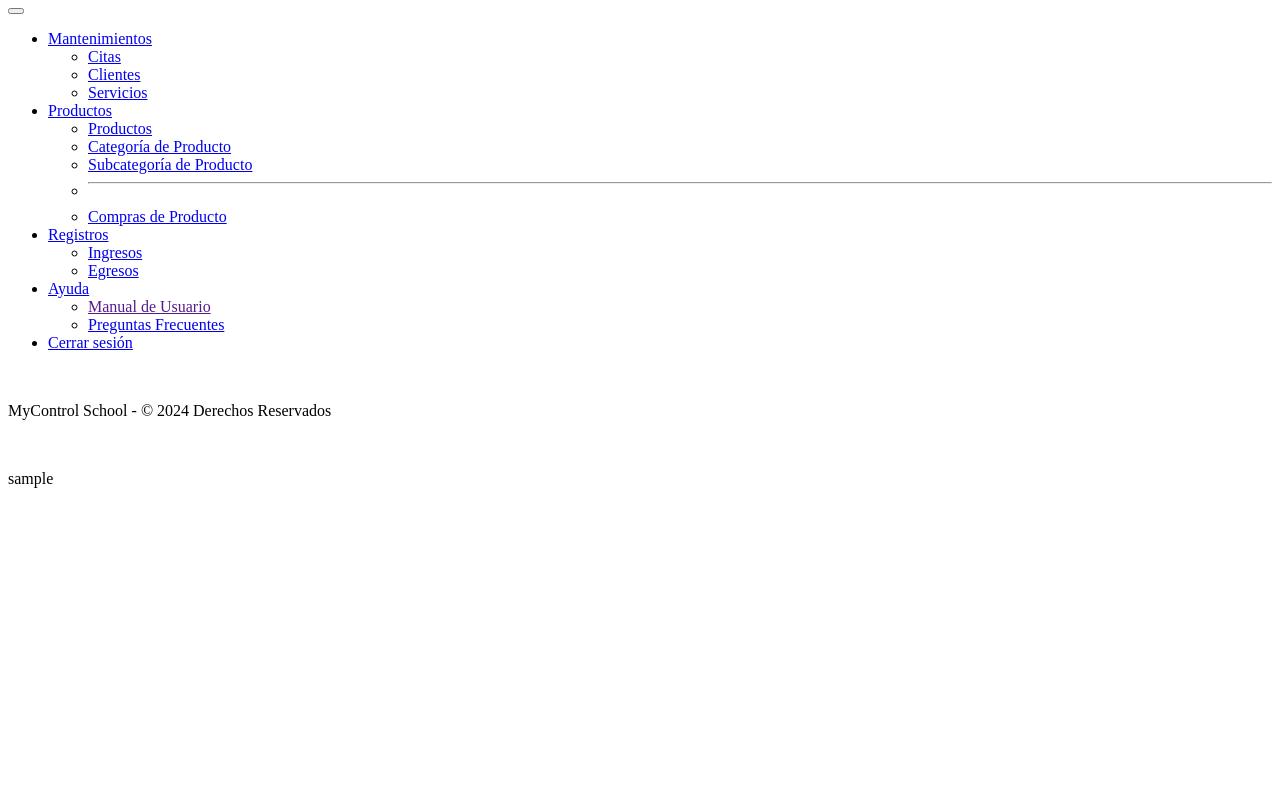
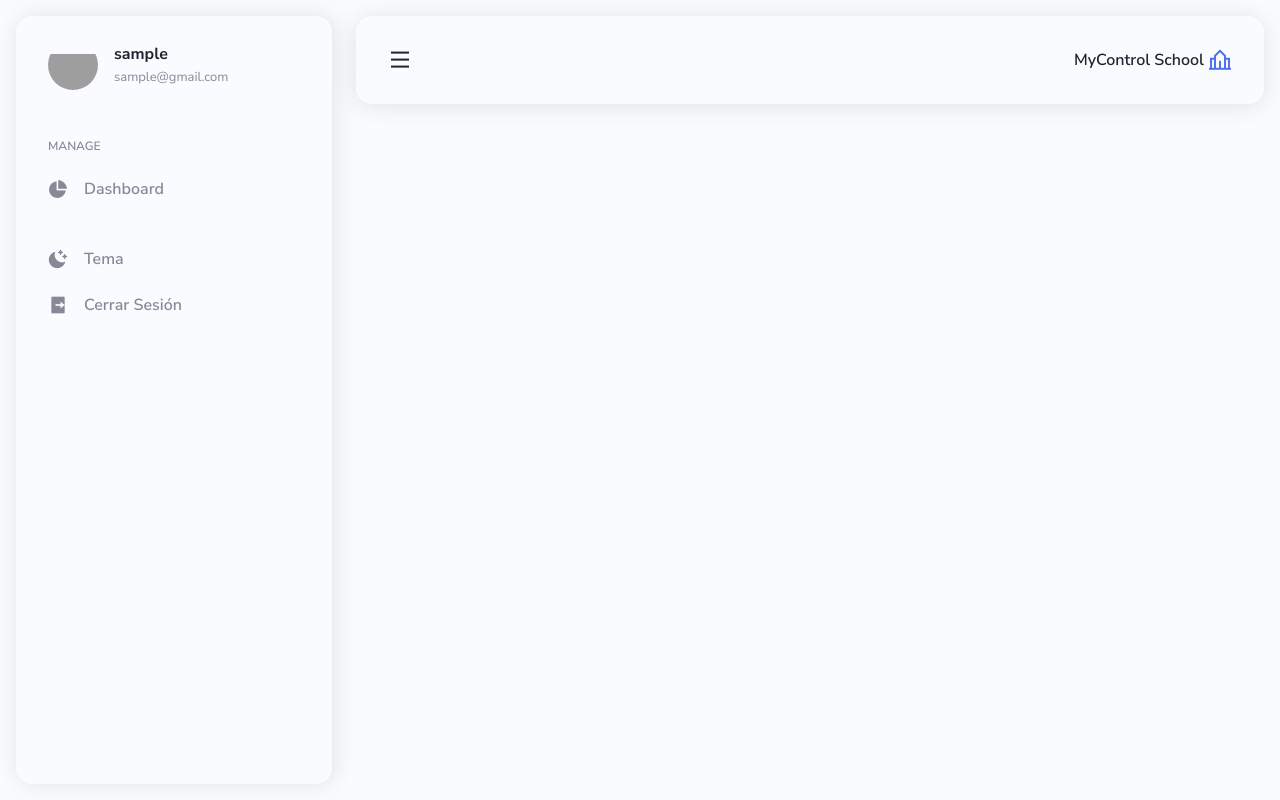
Before and after one commit to kevinocotan/school, a PHP site: template app/views/sections/menu_user.php in a window 1280 px wide. Run offline with PHP 8.4, Linux system fonts and the light colour scheme; the template is opened without the code that fills it, so the values that code supplies are empty; the visitor is signed in with stand-in values (Sample User, id 1); some libraries are stand-ins or nearby versions; grey boxes are pictures that could not be loaded.

Commit message:
manejo de logica de usuarios para el acceso

```diff
--- a/app/views/sections/footercliente.php
+++ /dev/null
@@ -1,6 +0,0 @@
-<div class="row">
-                <div class="col-md-6">
-                    <br>
-                    <p>MyControl School - &copy; 2024 Derechos Reservados</p>
-                </div>
-            </div>
--- a/app/views/sections/headercliente.php
+++ /dev/null
@@ -1,5 +0,0 @@
-<div>
-                <a href="<?php echo URL;?>">
-                    <img src="<?php echo URL;?>public_html/images/logo.png" class="mx-auto d-block w-50" alt="">
-                </a>
-            </div>
--- a/app/views/sections/menu_user.php
+++ b/app/views/sections/menu_user.php
@@ -1,67 +1,98 @@
+<!DOCTYPE html>
+<html lang="es">
 
-        <nav class="navbar navbar-expand-lg navbar-dark bg-dark">
-            <div class="container-fluid">
-                <button class="navbar-toggler" type="button" data-bs-toggle="collapse" data-bs-target="#navbarSupportedContent" aria-controls="navbarSupportedContent" aria-expanded="false" aria-label="Toggle navigation">
-                <span class="navbar-toggler-icon"></span>
-                </button>
-                <div class="collapse navbar-collapse" id="navbarSupportedContent">
-                <ul class="navbar-nav me-auto mb-2 mb-lg-0 ">
+<head>
+    <meta charset="UTF-8">
+    <meta name="viewport" content="width=device-width, initial-scale=1.0">
 
-                    <li class="nav-item dropdown" >
-                        <a class="nav-link dropdown-toggle active" href="#" id="navbarDropdown" role="button" data-bs-toggle="dropdown" aria-expanded="false">
-                            Mantenimientos
-                        </a>
-                        <ul class="dropdown-menu dropdown-menu-dark" aria-labelledby="navbarDropdown">
-                            <li><a class="dropdown-item" href="<?php echo URL;?>citasuser">Citas</a></li>
-                            <li><a class="dropdown-item" href="<?php echo URL;?>clientesuser">Clientes</a></li>
-                            <li><a class="dropdown-item" href="<?php echo URL;?>serviciosuser">Servicios</a></li>
-                        </ul>
-                    </li>
+    <!--=============== REMIXICONS ===============-->
+    <link rel="stylesheet" href="https://cdnjs.cloudflare.com/ajax/libs/remixicon/4.2.0/remixicon.css">
 
-                    <li class="nav-item dropdown">
-                        <a class="nav-link dropdown-toggle active" href="#" id="navbarDropdown" role="button" data-bs-toggle="dropdown" aria-expanded="false">
-                            Productos
-                        </a>
-                        <ul class="dropdown-menu dropdown-menu-dark" aria-labelledby="navbarDropdown">
-                            <li><a class="dropdown-item" href="<?php echo URL;?>productosuser">Productos</a></li>
-                            <li><a class="dropdown-item" href="<?php echo URL;?>categoriauser">Categoría de Producto</a></li>
-                            <li><a class="dropdown-item" href="<?php echo URL;?>subcategoriauser">Subcategoría de Producto</a></li>
-                            <li><hr class="dropdown-divider bg-white"></li>
-                            <li><a class="dropdown-item" href="<?php echo URL;?>compraproductosuser">Compras de Producto</a></li>
-                        </ul>
-                    </li>
+    <!--=============== CSS ===============-->
+    <link rel="stylesheet" href="public_html/css/styles-sidebar.css">
 
-                    <li class="nav-item dropdown">
-                        <a class="nav-link dropdown-toggle active" href="#" id="navbarDropdown" role="button" data-bs-toggle="dropdown" aria-expanded="false">
-                            Registros
-                        </a>
-                        <ul class="dropdown-menu dropdown-menu-dark" aria-labelledby="navbarDropdown">
-                            <li><a class="dropdown-item" href="<?php echo URL;?>ingresosuser">Ingresos</a></li>
-                            <li><a class="dropdown-item" href="<?php echo URL;?>egresosuser">Egresos</a></li>
-                        </ul>
-                    </li>
+    <title>Responsive Sidebar Menu | Dark/Light Mode </title>
+</head>
 
-                    <li class="nav-item dropdown">
-                        <a class="nav-link dropdown-toggle active" href="#" id="navbarDropdown" role="button" data-bs-toggle="dropdown" aria-expanded="false">
-                            Ayuda
-                        </a>
-                        <ul class="dropdown-menu dropdown-menu-dark" aria-labelledby="navbarDropdown">
-                            <li><a class="dropdown-item" href="" onclick="mostrarPDF()">Manual de Usuario</a></li>
-                            <script>
-                        function mostrarPDF() {
-                            window.open('pdf/Manual.pdf', '_blank');
-                        }
-                    </script>
-                    <li><a class="dropdown-item" href="<?php echo URL;?>main/getPreguntasFrecuentesUser" tabindex="-1" aria-disabled="true">Preguntas Frecuentes</a></li>
+<body>
+    <!--=============== HEADER ===============-->
+    <header class="header" id="header">
+        <div class="header__container">
+            <a href="<?php echo URL; ?>dashboard" class="header__logo">
+                <span>MyControl School</span>
+                <i class="ri-school-line"></i>
+            </a>
 
-                        </ul>
-                </li>
+            <button class="header__toggle" id="header-toggle">
+                <i class="ri-menu-line"></i>
+            </button>
+        </div>
+    </header>
 
 
-                    <li class="nav-item">
-                    <a class="nav-link" href="<?php echo URL;?>login/cerrar" tabindex="-1" aria-disabled="true">Cerrar sesión</a>
-                    </li>
-                </ul>
+
+    <!--=============== MAIN ===============-->
+    <main class="main container" id="main">
+
+        <!--=============== SIDEBAR ===============-->
+        <nav class="sidebar" id="sidebar">
+            <div class="sidebar__container">
+                <div class="sidebar__user">
+                    <div class="sidebar__img">
+                        <img src="<?php echo $_SESSION["foto"]; ?>" alt="User Image">
+                    </div>
+
+                    <div class="sidebar__info">
+                        <!-- Display the username dynamically -->
+                        <h3><?php echo $_SESSION["nuser"]; ?></h3>
+                        <span><?php echo $_SESSION["usuario"]; ?>@gmail.com</span> <!-- Or customize this as needed -->
+                    </div>
+                </div>
+
+                <div class="sidebar__content">
+                    <div>
+
+                        <?php
+                        // Función que determina si la URL actual corresponde a la página activa
+                        function isActive($page)
+                        {
+                            return (strpos($_SERVER['REQUEST_URI'], $page) !== false) ? 'active-link' : '';
+                        }
+                        ?>
+
+
+                    <div>
+                        <h3 class="sidebar__title">MANAGE</h3>
+
+                        <div class="sidebar__list">
+                        <a href="<?php echo URL; ?>dashboard" class="sidebar__link <?php echo isActive('dashboard'); ?>">
+                                <i class="ri-pie-chart-2-fill"></i>
+                                <span>Dashboard</span>
+                            </a>
+                        </div>
+                    </div>
+                </div>
+
+                <div class="sidebar__actions">
+                    <button>
+                        <i class="ri-moon-clear-fill sidebar__link sidebar__theme" id="theme-button">
+                            <span>Tema</span>
+                        </i>
+                    </button>
+
+                    <!-- Log Out button linked to logout URL -->
+                    <a href="<?php echo URL; ?>login/cerrar" class="sidebar__link">
+                        <i class="ri-logout-box-r-fill"></i>
+                        <span>Cerrar Sesión</span>
+                    </a>
                 </div>
             </div>
         </nav>
+
+    </main>
+
+    <!--=============== MAIN JS ===============-->
+    <script src="public_html/js/main.js"></script>
+</body>
+
+</html>
```
Also changed, not shown: app/controllers/controller.php (+19 -12 lines), app/views/dashboarduser.php (+103 -38 lines), app/views/sections/menu.php (+17 -0 lines), app/views/sections/menucliente.php (deleted, +0 -29 lines), app/views/sections/scriptscliente.php (deleted, +0 -39 lines), public_html/images/logotransparente.png (added).
